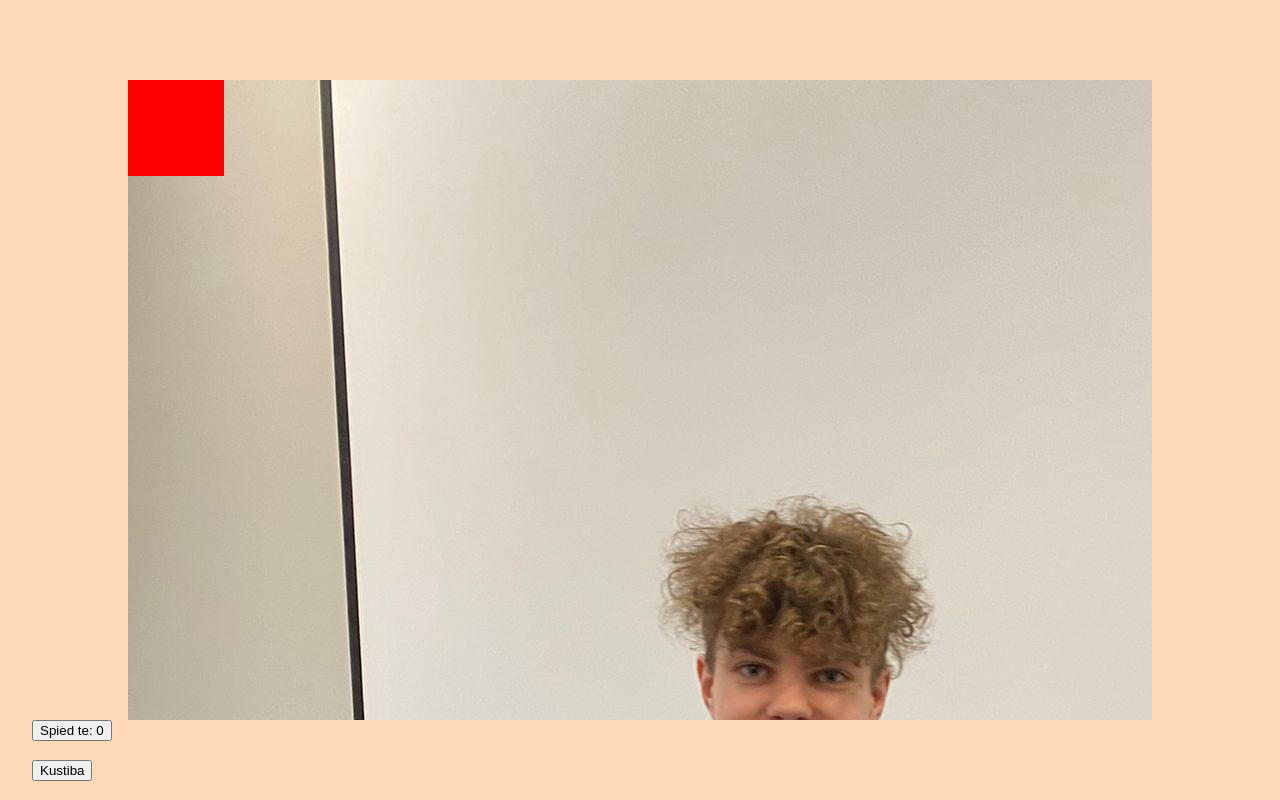
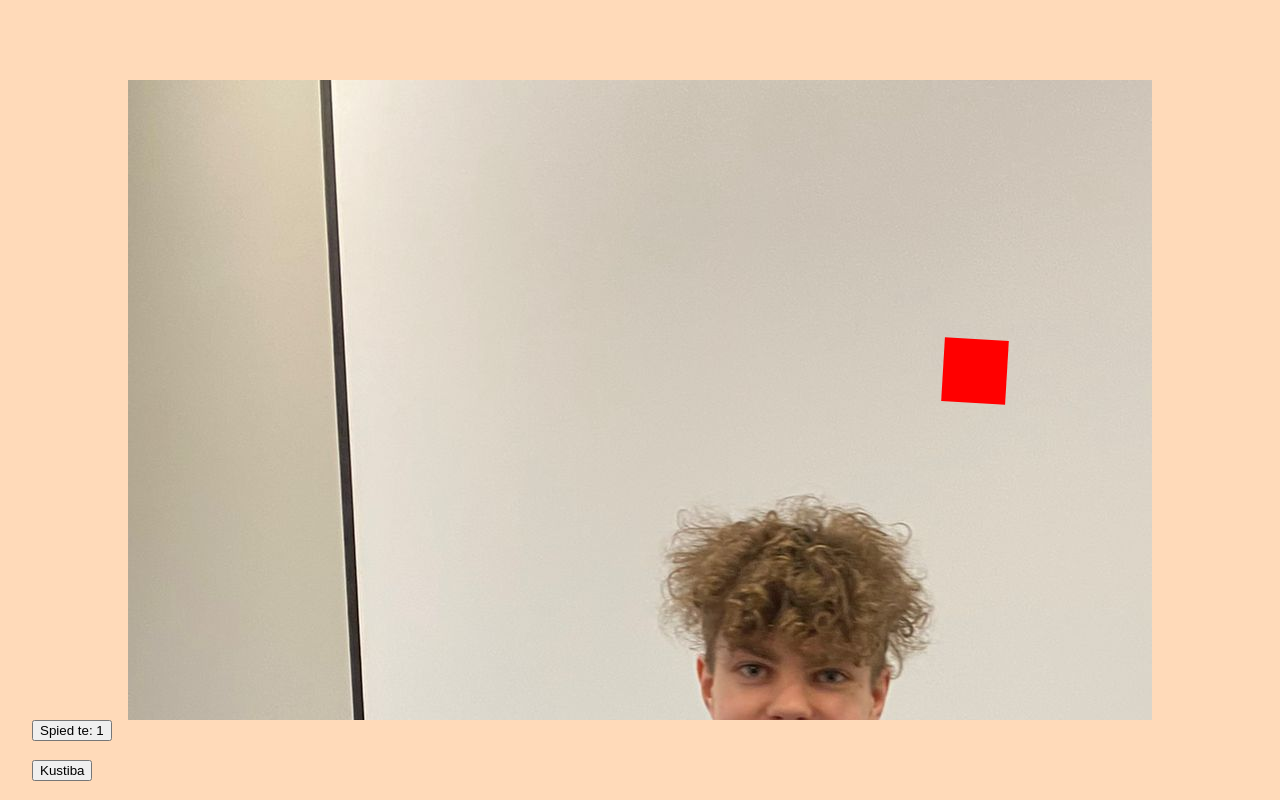
Before and after one commit to kristzz/kvadrats, a plain HTML site: page index.html in a window 1280 px wide. Both pictures are taken after a click on the button "Spied te: 0". Drawn offline with Linux system fonts and the light colour scheme.

Commit message:
bez animacijas

```diff
--- a/index.html
+++ b/index.html
@@ -13,8 +13,8 @@
         </div>
     </div>
 
-    <button id="poga" type="button" onclick="Function()">Spied te: 0</button>
-    <button id="poga2" type="button" onclick="Kustiba()">Kustiba</button>
+    <button id="poga" type="button">Spied te: 0</button>
+    <button id="poga2" type="button">Kustiba</button>
     <script src="./script.js"></script>
 </body>
 </html>
--- a/script.js
+++ b/script.js
@@ -0,0 +1,26 @@
+let field = document.getElementById('field');
+let kubiks = document.getElementById('kubiks');
+let btn = document.getElementById('poga');
+
+let counter = 0;
+
+btn.addEventListener('click', function(){
+    counter++;
+    btn.textContent = "Spied te: " + counter;
+
+    let maxX = field.clientWidth - kubiks.offsetWidth - 100;
+    let maxY = field.clientHeight - kubiks.offsetHeight - 100;
+
+    let randomX = Math.random() * maxX;
+    let randomY = Math.random() * maxY;
+
+    let randomRotation = Math.random() * 360;
+
+    let percentX = (randomX / field.clientWidth) * 100 + 1;
+    let percentY = (randomY / field.clientHeight) * 100 + 1;
+
+    kubiks.style.left = percentX + "%";
+    kubiks.style.top = percentY + "%";
+    kubiks.style.transform = `rotate(${randomRotation}deg)`;
+
+})
--- a/styles.css
+++ b/styles.css
@@ -28,7 +28,11 @@ body{
 }
 
 #kubiks{
-    height: 6rem;
-    width: 6rem;
+    height: 4rem;
+    width: 4rem;
+    left: 5%;
+    top: 5%;
+
+    position: absolute;
     background: red;
 }
```
